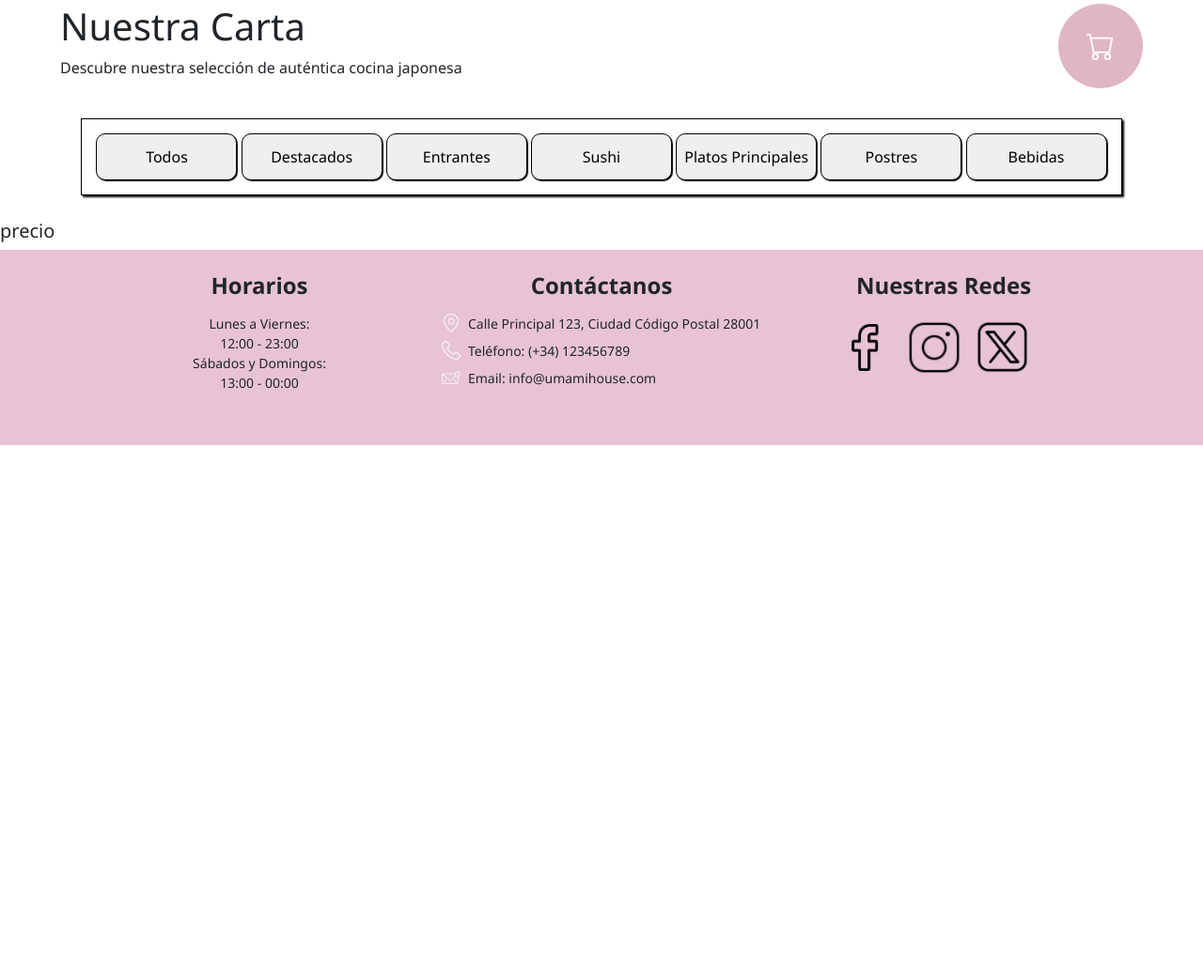
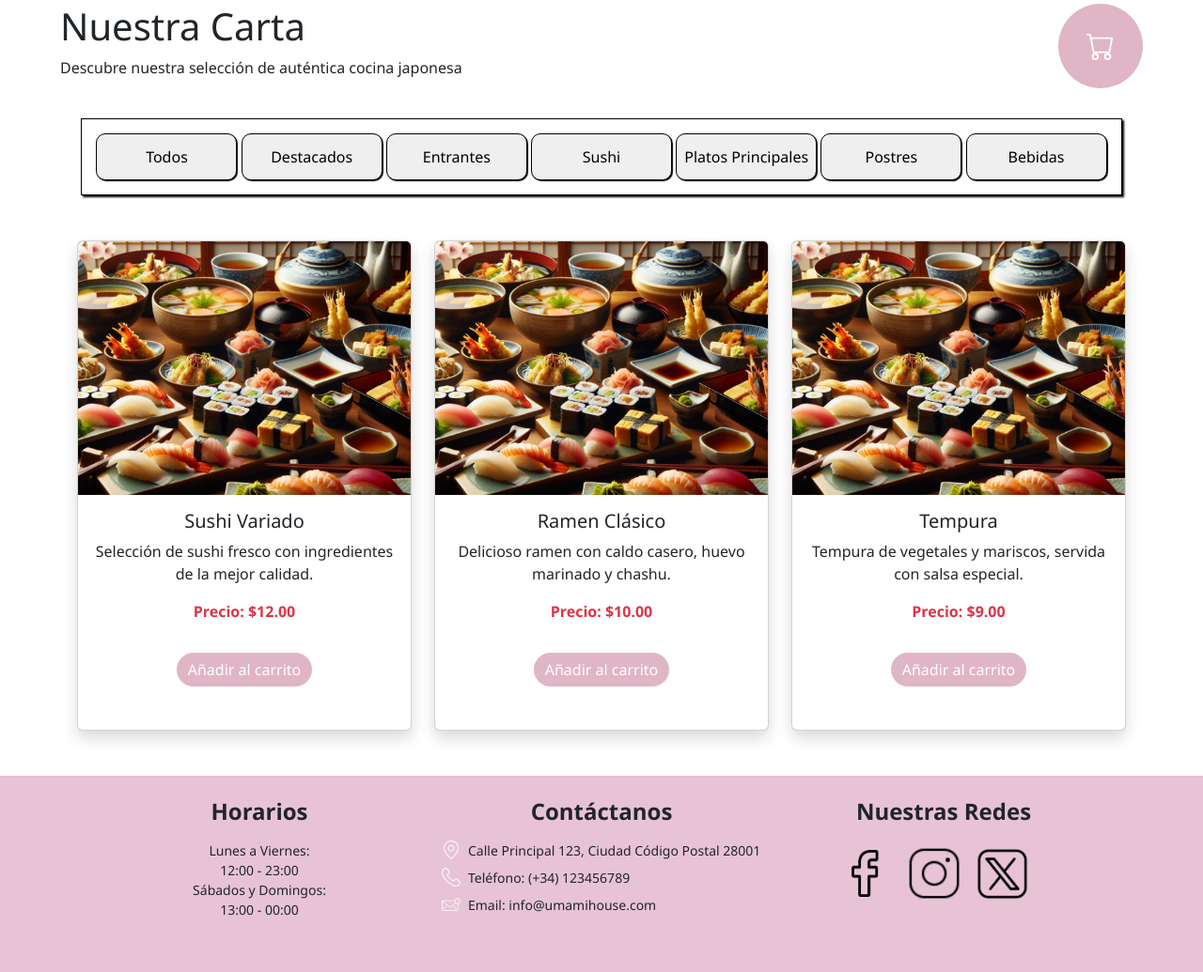
Before and after one commit to Arthen-code0/Proyecto_restaurante, a Django app: page /menu/ in a window 1280 px wide. Shown: the part 202-1237 px from the top of the page at 94% size. Before the commit the page ends 676 px from the top, so only its background shows below. Run offline with Django 5.2, Linux system fonts and the light colour scheme; some libraries are stand-ins or nearby versions.

Commit message:
Cambios pagina menú
Agregación de tarjetas y botones de incorporación al carrito de compra.

```diff
--- a/Proyecto/static/css/pagina_menu.css
+++ b/Proyecto/static/css/pagina_menu.css
@@ -1,8 +1,10 @@
 
-/* comienzo titulo menu */
+/* Comienzo titulo menu */
+
 .cabecera_menu {
     display: flex;
     flex-direction: row;
+    flex-wrap: wrap;
     width: 100%;
     justify-content: space-between;
 }
@@ -48,9 +50,9 @@
     color: white;
 }
 
-/* fin titulo menu */
+/* Fin titulo menu */
 
-/* comienzo barra navegacion menu */
+/* Comienzo barra navegacion menu */
 
 .caja_barra_navegacion {
     display: flex;
@@ -93,3 +95,22 @@
 .titulo_contenido_menu {
     margin-left: 5%;
 }
+
+/*Contenedores menu*/
+
+.imagen-ajustada {
+    height: 270px;
+    object-fit: cover;
+}
+
+.card {
+    margin-bottom: 30px;
+}
+
+.btn_custom {
+    background-color: #E0B5C6 !important;
+    color: #fff;
+    border-radius: 20px;
+    text-align: center;
+    border: none !important;
+}
--- a/Proyecto/templates/pagina_menu.html
+++ b/Proyecto/templates/pagina_menu.html
@@ -4,15 +4,14 @@
 <head>
     <meta charset="UTF-8">
     <title>Menu</title>
-    <link rel="stylesheet" href="../static/css/pagina_menu.css.css">
 
     {% load django_bootstrap5 %}
     {% bootstrap_css %}
     {% bootstrap_javascript %}
+    <link rel="stylesheet" href="{% static 'css/pagina_menu.css' %}">
+
 </head>
 <body>
-{% load static %}
-
 {% include "navbar.html" %}
 <div class="cabecera_menu">
     <div class="presentacion">
@@ -43,19 +42,59 @@
     </div>
 </div>
 
-<div class="caja_contenido_comida">
-    <div class="imagen_contenido_comida">
+    <div class="container my-5">
+      <div class="row justify-content-center gx-4 gy-4">
 
+        <!-- Tarjeta 1 -->
+        <div class="col-md-4">
+          <div class="card shadow h-100">
+            <img src="{% static 'img/comida japonesa (2).jpeg' %}" class="card-img-top imagen-ajustada" alt="Sushi">
+            <div class="card-body text-center">
+              <h5 class="card-title">Sushi Variado</h5>
+              <p class="card-text">Selección de sushi fresco con ingredientes de la mejor calidad.</p>
+              <p class="text-danger fw-bold">Precio: $12.00</p>
+              <a href="#" class="btn btn-primary mt-3 btn_custom">Añadir al carrito</a>
+            </div>
+          </div>
+        </div>
+
+        <!-- Tarjeta 2 -->
+        <div class="col-md-4">
+          <div class="card shadow h-100">
+            <img src="{% static 'img/comida japonesa (2).jpeg' %}" class="card-img-top imagen-ajustada" alt="Ramen">
+            <div class="card-body text-center">
+              <h5 class="card-title">Ramen Clásico</h5>
+              <p class="card-text">Delicioso ramen con caldo casero, huevo marinado y chashu.</p>
+              <p class="text-danger fw-bold">Precio: $10.00</p>
+              <a href="#" class="btn btn-primary mt-3 btn_custom">Añadir al carrito</a>
+            </div>
+          </div>
+        </div>
+
+        <!-- Tarjeta 3 -->
+        <div class="col-md-4">
+          <div class="card shadow h-100">
+            <img src="{% static 'img/comida japonesa (2).jpeg' %}" class="card-img-top imagen-ajustada" alt="Tempura">
+            <div class="card-body text-center">
+              <h5 class="card-title">Tempura</h5>
+              <p class="card-text">Tempura de vegetales y mariscos, servida con salsa especial.</p>
+              <p class="text-danger fw-bold">Precio: $9.00</p>
+              <a href="#" class="btn btn-primary mt-3 btn_custom">Añadir al carrito</a>
+            </div>
+          </div>
+        </div>
+
+      </div>
     </div>
-    <div class="informacion_comida">
-        <div class="titulo_comida"></div>
-        <div class="boton_comida"></div>
+
+
+      </div>
     </div>
-    <div>
-        <h5>precio</h5>
-    </div>
-</div>
-{% include "footer.html" %}
+
+
+
+
+    {% include "footer.html" %}
 
 </body>
 </html>
```
Also changed, not shown: Proyecto/proyecto_restaurante/settings.py (+6 -2 lines).
